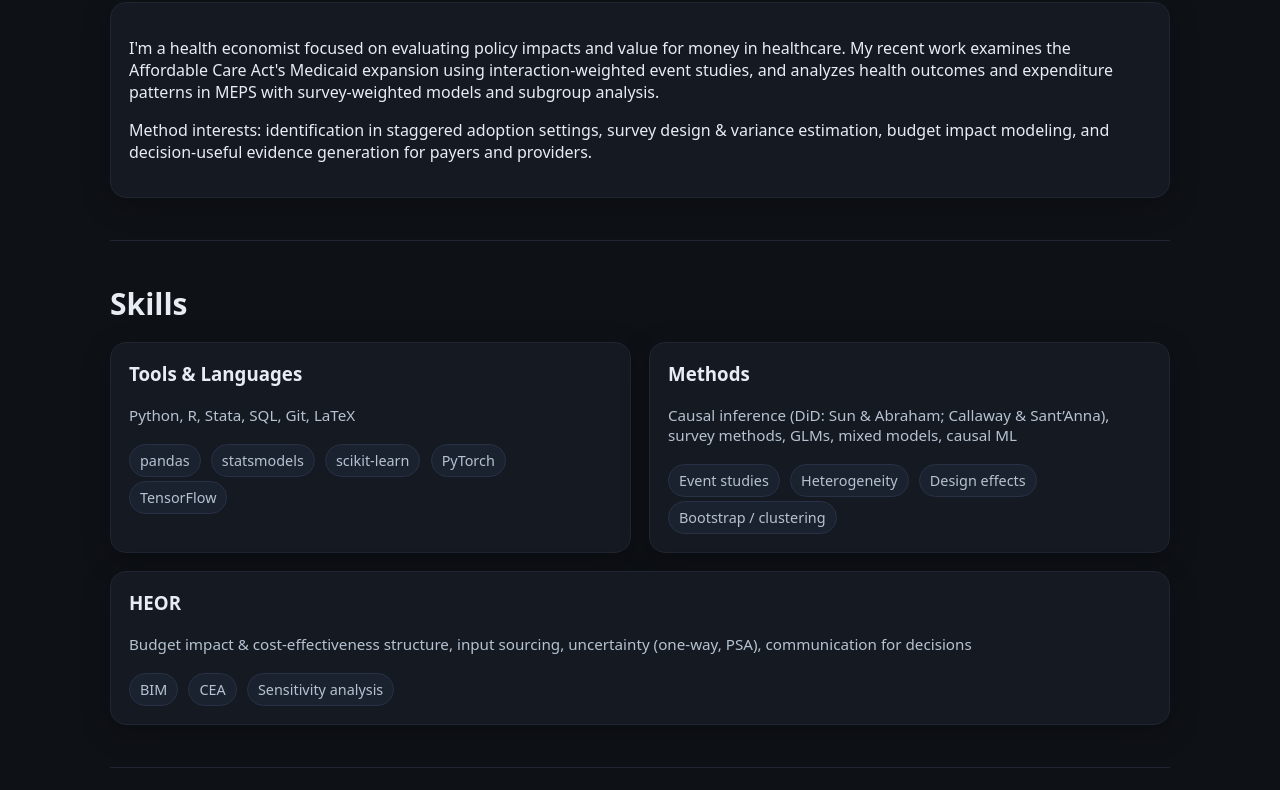
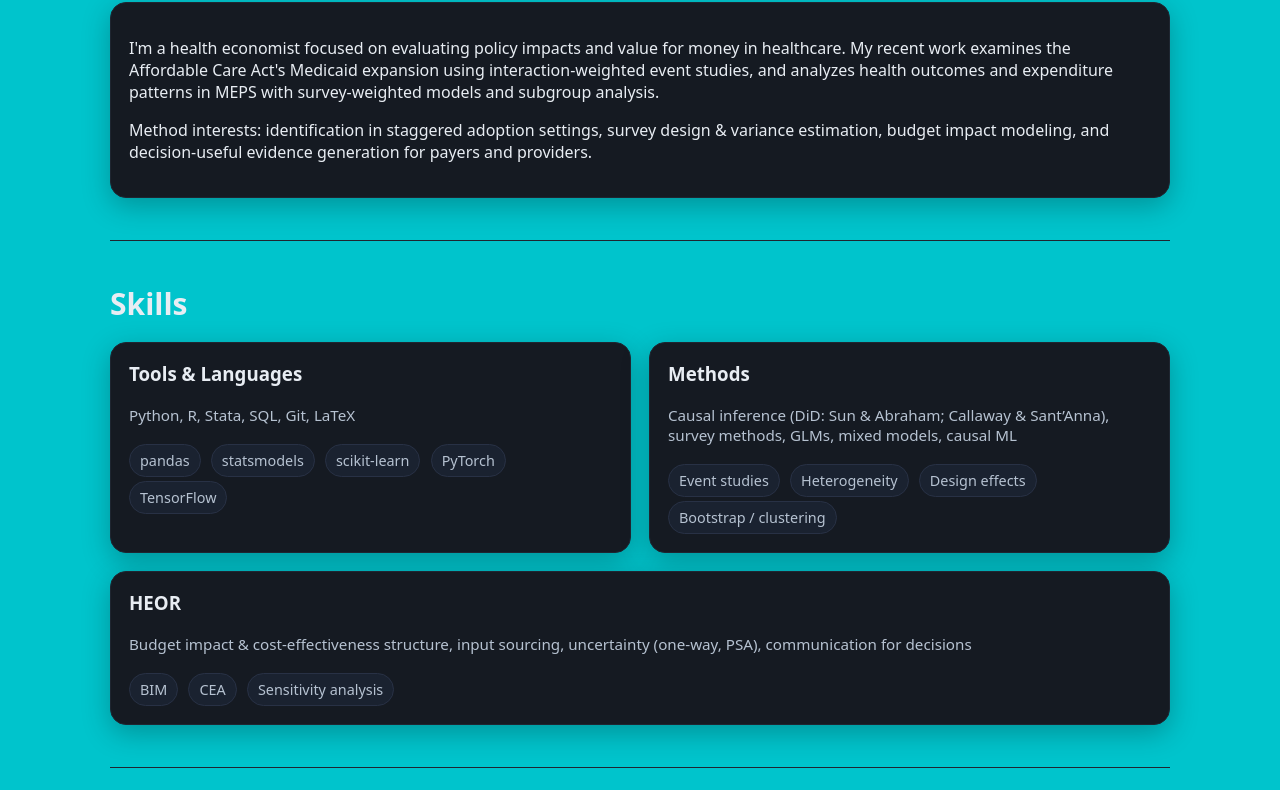
Before and after one commit to Shadi-Sadie/Shadi-Sadie.github.io, a plain HTML site: page index.html in a window 1280 px wide. Shown: the part 649-1439 px from the top of the page. Drawn offline with Linux system fonts and the light colour scheme.

Commit message:
Update index.html

```diff
--- a/index.html
+++ b/index.html
@@ -16,7 +16,7 @@
 
   <style>
     :root {
-      --bg: #0e1116;          /* charcoal */
+      --bg: #00c4cc;          /* charcoal */
       --panel: #151a22;       /* dark slate */
       --text: #e8edf3;        /* near-white */
       --muted: #b6c2d1;       /* muted text */
```
